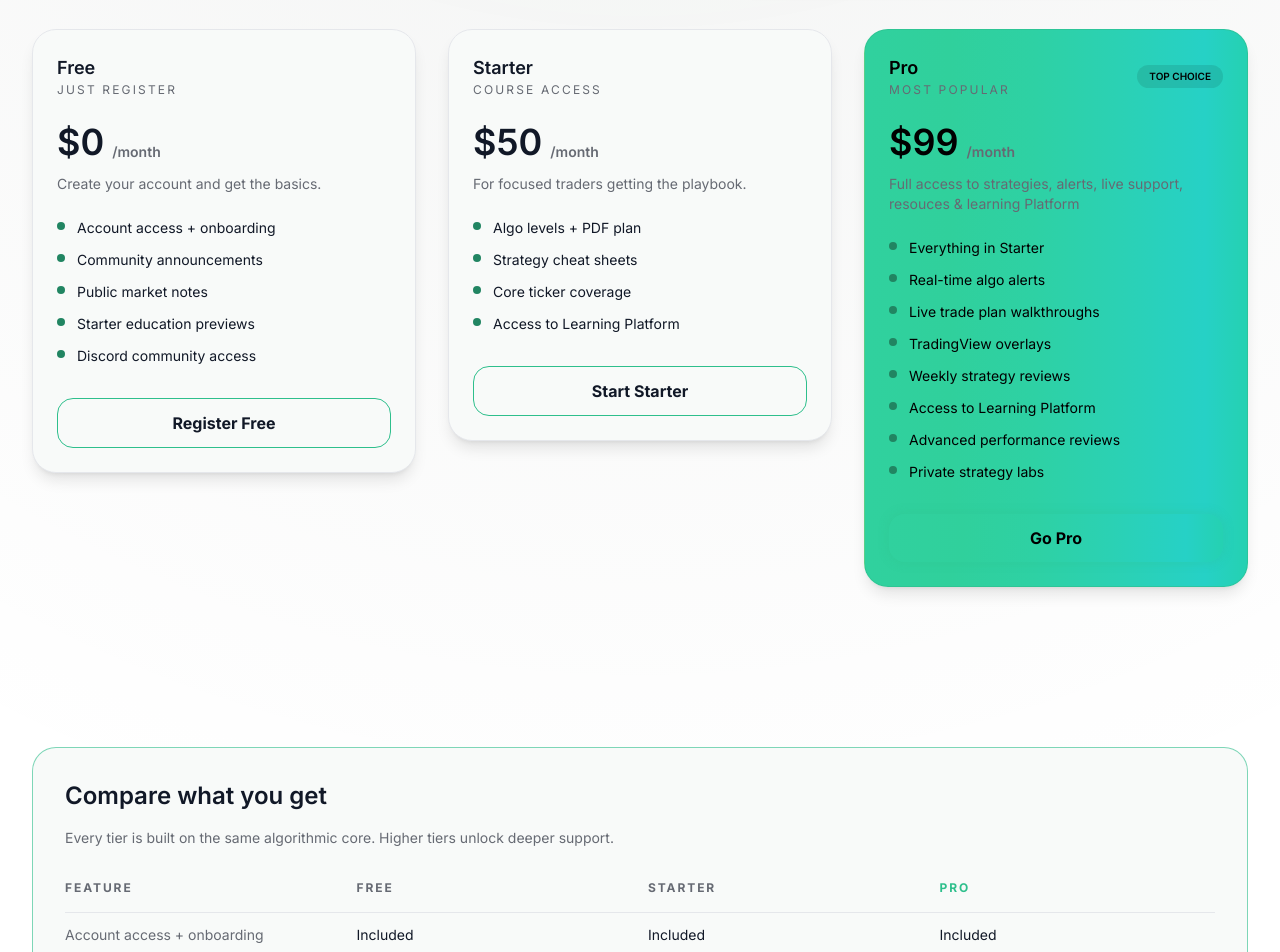
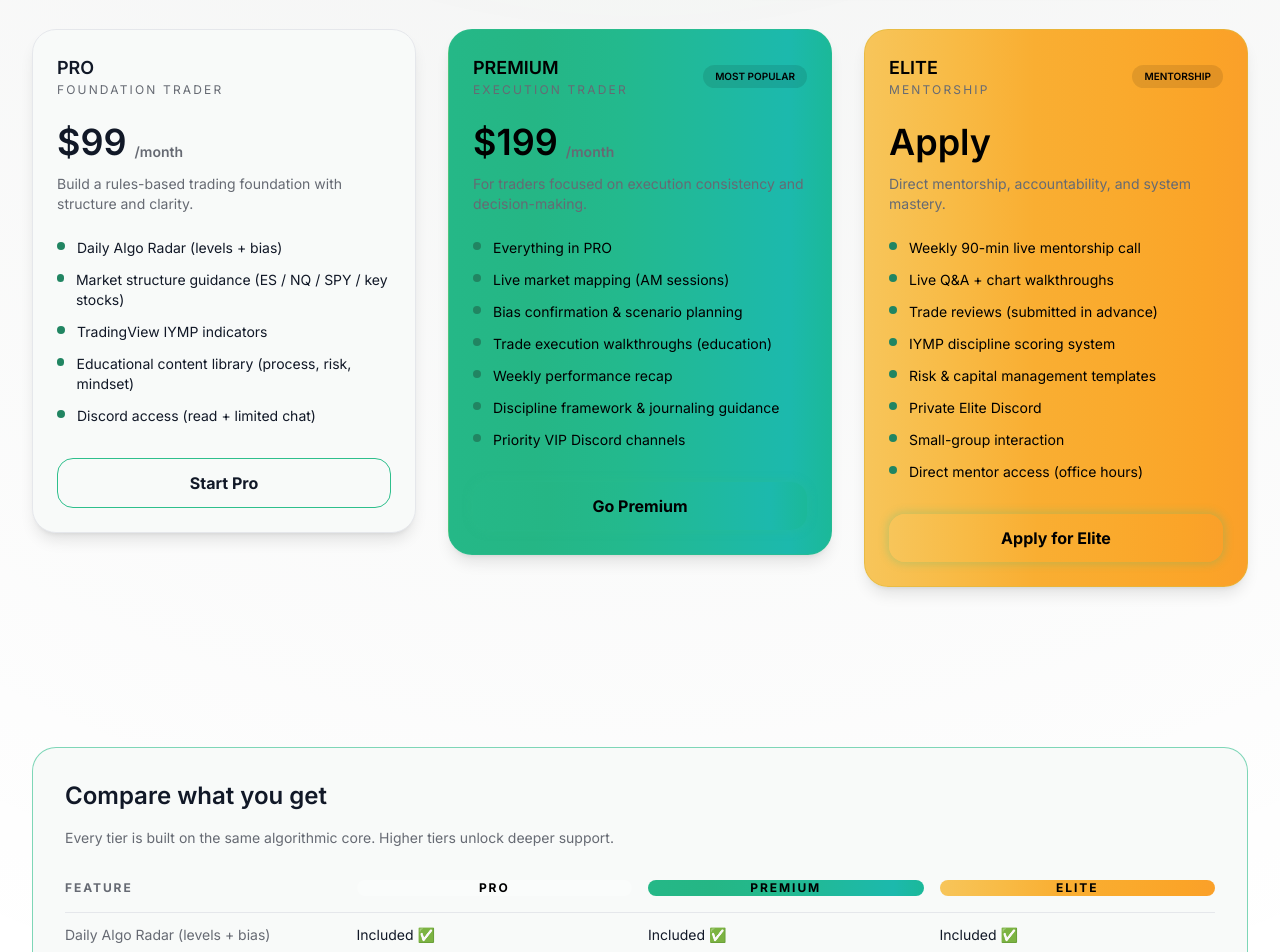
Before and after one commit to GM-Frost/IYMP-Webapp, a Next.js app: page /pricing in a window 1280 px wide. Shown: the part 620-1572 px from the top of the page. Built offline with nearby package versions, Linux system fonts and the light colour scheme.

Commit message:
Changes to Pricing

```diff
--- a/app/globals.css
+++ b/app/globals.css
@@ -4,16 +4,32 @@
 :root {
   --gradient-main: linear-gradient(
     90deg,
-    #30d19e,
-    #30d09c,
-    #2ed1a4,
-    #2bd1b4,
-    #26d1c6,
-    #24d19d,
-    #23d999,
-    #4adc6d,
-    #90e06e,
-    #99ec84
+    #25b887,
+    #25b685,
+    #23b98d,
+    #20b99c,
+    #1cb9ad,
+    #1ab885,
+    #19bf81,
+    #3cc458,
+    #78c85b,
+    #81d56d
+  );
+}
+
+:root {
+  --gradient-secondary: linear-gradient(
+    90deg,
+    #f7c55a,
+    #f8bb46,
+    #f9ae32,
+    #faaa2d,
+    #fba428,
+    #f99c2b,
+    #f89533,
+    #f68e3b,
+    #f4aa45,
+    #f6bf54
   );
 }
 
@@ -152,6 +168,29 @@
     background-color: var(--color-primary-light);
   }
 
+  /* Secondary gradient background */
+  .bg-secondary {
+    background: var(--gradient-secondary);
+    background-size: 200% 200%;
+    background-position: 0% 100%;
+    transition: background-position 0.3s;
+    color: black;
+  }
+
+  .bg-secondary:hover,
+  .bg-secondary:focus {
+    background-position: 100% 0%;
+  }
+
+  .gradient-text-secondary {
+    background: var(--gradient-secondary);
+    -webkit-background-clip: text;
+    -webkit-text-fill-color: transparent;
+    background-clip: text;
+    color: transparent;
+    font-weight: bold;
+  }
+
   .bg-gradient {
     background: var(--gradient-main);
     background-size: 200% 200%;
@@ -181,6 +220,15 @@
     background-size: 200% 200%;
     background-position: 100% 0%;
     color: #fff !important;
+    border-color: transparent !important;
+  }
+
+  .outlined-gradient-secondary-hover:hover,
+  .outlined-gradient-secondary-hover:focus {
+    background-image: var(--gradient-secondary);
+    background-size: 200% 200%;
+    background-position: 100% 0%;
+    color: #000 !important;
     border-color: transparent !important;
   }
 
--- a/app/pricing/page.tsx
+++ b/app/pricing/page.tsx
@@ -6,98 +6,140 @@ import { Motion } from '@/components/motion/Motion';
 
 const TIERS = [
   {
-    name: 'Free',
-    price: '$0',
+    name: 'PRO',
+    price: '$99',
     cadence: '/month',
-    highlight: 'Create your account and get the basics.',
-    badge: 'Just Register',
+    variant: 'default',
+    highlight: 'Build a rules-based trading foundation with structure and clarity.',
+    badge: 'Foundation Trader',
     features: [
-      'Account access + onboarding',
-      'Community announcements',
-      'Public market notes',
-      'Starter education previews',
-      'Discord community access',
+      'Daily Algo Radar (levels + bias)',
+      'Market structure guidance (ES / NQ / SPY / key stocks)',
+      'TradingView IYMP indicators',
+      'Educational content library (process, risk, mindset)',
+      'Discord access (read + limited chat)',
     ],
-    cta: 'Register Free',
+    cta: 'Start Pro',
   },
   {
-    name: 'Starter',
-    price: '$50',
+    name: 'PREMIUM',
+    price: '$199',
     cadence: '/month',
-    highlight: 'For focused traders getting the playbook.',
-    badge: 'Course Access',
+    variant: 'primary',
+    highlight: 'For traders focused on execution consistency and decision-making.',
+    badge: 'Execution Trader',
+    featured: true,
     features: [
-      'Algo levels + PDF plan',
-      'Strategy cheat sheets',
-
-      'Core ticker coverage',
-      'Access to Learning Platform',
+      'Everything in PRO',
+      'Live market mapping (AM sessions)',
+      'Bias confirmation & scenario planning',
+      'Trade execution walkthroughs (education)',
+      'Weekly performance recap',
+      'Discipline framework & journaling guidance',
+      'Priority VIP Discord channels',
     ],
-    cta: 'Start Starter',
+    cta: 'Go Premium',
   },
   {
-    name: 'Pro',
-    price: '$99',
-    cadence: '/month',
-    highlight: 'Full access to strategies, alerts, live support, resouces & learning Platform',
-    badge: 'Most Popular',
+    name: 'ELITE',
+    price: 'Apply',
+    variant: 'secondary',
+    cadence: '',
+    highlight: 'Direct mentorship, accountability, and system mastery.',
+    badge: 'Mentorship',
     featured: true,
     features: [
-      'Everything in Starter',
-      'Real-time algo alerts',
-      'Live trade plan walkthroughs',
-      'TradingView overlays',
-      'Weekly strategy reviews',
-      'Access to Learning Platform',
-      'Advanced performance reviews',
-      'Private strategy labs',
+      'Weekly 90-min live mentorship call',
+      'Live Q&A + chart walkthroughs',
+      'Trade reviews (submitted in advance)',
+      'IYMP discipline scoring system',
+      'Risk & capital management templates',
+      'Private Elite Discord',
+      'Small-group interaction',
+      'Direct mentor access (office hours)',
     ],
-    cta: 'Go Pro',
+    cta: 'Apply for Elite',
   },
 ];
 
 const COMPARISON = [
   {
-    label: 'Account access + onboarding',
-    free: true,
-    starter: true,
+    label: 'Daily Algo Radar (levels + bias)',
     pro: true,
+    premium: true,
+    elite: true,
   },
   {
-    label: 'Community announcements',
-    free: true,
-    starter: true,
+    label: 'Market structure guidance',
     pro: true,
+    premium: true,
+    elite: true,
   },
   {
-    label: 'Algo levels & daily PDF plans',
-    free: false,
-    starter: true,
+    label: 'TradingView IYMP indicators',
     pro: true,
+    premium: true,
+    elite: true,
   },
   {
-    label: 'Real-time alerts & level updates',
-    free: false,
-    starter: false,
+    label: 'Educational content library',
     pro: true,
+    premium: true,
+    elite: true,
   },
   {
-    label: 'TradingView overlays',
-    free: false,
-    starter: false,
-    pro: true,
+    label: 'Discord access',
+    pro: 'Limited',
+    premium: 'VIP',
+    elite: 'Private',
   },
   {
-    label: 'Weekly strategy review calls',
-    free: false,
-    starter: false,
-    pro: true,
+    label: 'Live market mapping sessions',
+    pro: false,
+    premium: true,
+    elite: true,
   },
   {
-    label: 'Priority coaching and feedback',
-    free: false,
-    starter: false,
-    pro: true,
+    label: 'Bias confirmation & scenario planning',
+    pro: false,
+    premium: true,
+    elite: true,
+  },
+  {
+    label: 'Trade execution walkthroughs',
+    pro: false,
+    premium: true,
+    elite: true,
+  },
+  {
+    label: 'Weekly performance recap',
+    pro: false,
+    premium: true,
+    elite: true,
+  },
+  {
+    label: 'Discipline & journaling frameworks',
+    pro: false,
+    premium: true,
+    elite: true,
+  },
+  {
+    label: 'Weekly mentorship call (90 min)',
+    pro: false,
+    premium: false,
+    elite: true,
+  },
+  {
+    label: 'Trade reviews',
+    pro: false,
+    premium: false,
+    elite: true,
+  },
+  {
+    label: 'Direct mentor access',
+    pro: false,
+    premium: false,
+    elite: true,
   },
 ];
 
@@ -157,7 +199,7 @@ export default function PricingPage() {
               </p>
               <div className="flex flex-wrap gap-4">
                 <Button bloom className="min-w-45">
-                  Start with Pro
+                  Start with Premium
                 </Button>
                 <Button variant="outlined" className="min-w-45" onClick={scrollToCompare}>
                   Compare Plans
@@ -214,9 +256,11 @@ export default function PricingPage() {
             <Motion key={tier.name} className="motion-rise motion-ease-out" step={index}>
               <div
                 className={`relative rounded-3xl border p-6 shadow-lg transition-transform duration-300 hover:-translate-y-2 ${
-                  tier.featured
-                    ? 'border-primary/60 bg-primary backdrop-blur-3xl text-black'
-                    : 'border-border bg-surface'
+                  tier.variant === 'primary'
+                    ? 'border-primary/60 bg-primary text-black'
+                    : tier.variant === 'secondary'
+                      ? 'border-secondary/60 bg-secondary text-black'
+                      : 'border-border bg-surface'
                 }`}
               >
                 <div className="flex items-center justify-between">
@@ -226,11 +270,17 @@ export default function PricingPage() {
                       {tier.badge}
                     </p>
                   </div>
-                  {tier.featured ? (
+                  {tier.variant === 'primary' && (
                     <span className="rounded-full bg-black/10 px-3 py-1 text-[10px] font-semibold uppercase">
-                      Top Choice
+                      Most Popular
                     </span>
-                  ) : null}
+                  )}
+
+                  {tier.variant === 'secondary' && (
+                    <span className="rounded-full bg-black/10 px-3 py-1 text-[10px] font-semibold uppercase">
+                      Mentorship
+                    </span>
+                  )}
                 </div>
                 <div className="mt-6 flex items-end gap-2">
                   <p className="text-4xl font-semibold">{tier.price}</p>
@@ -246,8 +296,13 @@ export default function PricingPage() {
                   ))}
                 </div>
                 <Button
-                  bloom={tier.featured}
-                  variant={tier.featured ? 'contained' : 'outlined'}
+                  bloom={tier.variant !== 'default'}
+                  variant={
+                    tier.variant === 'primary' || tier.variant === 'secondary'
+                      ? 'contained'
+                      : 'outlined'
+                  }
+                  color={tier.variant === 'secondary' ? 'secondary' : undefined}
                   className="mt-8 w-full"
                 >
                   {tier.cta}
@@ -273,14 +328,14 @@ export default function PricingPage() {
                 <div className="text-text-muted font-bold uppercase tracking-[0.16em] text-xs">
                   Feature
                 </div>
-                <div className="text-text-muted font-bold uppercase tracking-[0.16em] text-xs">
-                  Free
+                <div className="text-black bg-white/30  rounded-xl text-center font-bold uppercase tracking-[0.16em] text-xs">
+                  PRO
                 </div>
-                <div className="text-text-muted font-bold uppercase tracking-[0.16em] text-xs">
-                  Starter
+                <div className="text-black bg-primary rounded-xl text-center font-bold uppercase tracking-[0.16em] text-xs">
+                  PREMIUM
                 </div>
-                <div className="text-primary font-bold uppercase tracking-[0.16em] text-xs ">
-                  Pro
+                <div className="text-black bg-secondary rounded-xl text-center font-bold uppercase tracking-[0.16em] text-xs ">
+                  ELITE
                 </div>
                 {COMPARISON.map((row) => (
                   <div
@@ -288,9 +343,13 @@ export default function PricingPage() {
                     className="col-span-4 grid grid-cols-4 gap-4 border-t border-border py-3"
                   >
                     <div className="text-text-muted">{row.label}</div>
-                    <div>{row.free ? 'Included' : '-'}</div>
-                    <div>{row.starter ? 'Included' : '-'}</div>
-                    <div>{row.pro ? 'Included' : '-'}</div>
+                    <div>{row.pro ? (row.pro === true ? 'Included ✅' : row.pro) : '❌'}</div>
+                    <div>
+                      {row.premium ? (row.premium === true ? 'Included  ✅' : row.premium) : '❌'}
+                    </div>
+                    <div>
+                      {row.elite ? (row.elite === true ? 'Included  ✅' : row.elite) : '❌'}
+                    </div>
                   </div>
                 ))}
               </div>
```
